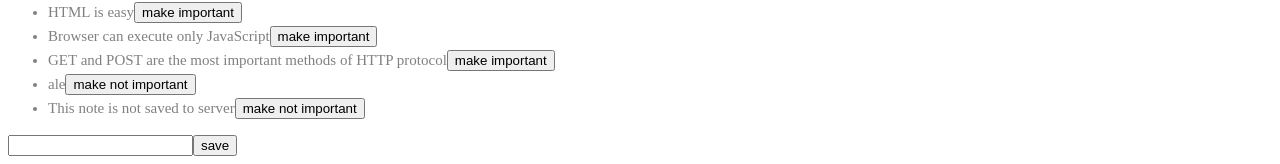
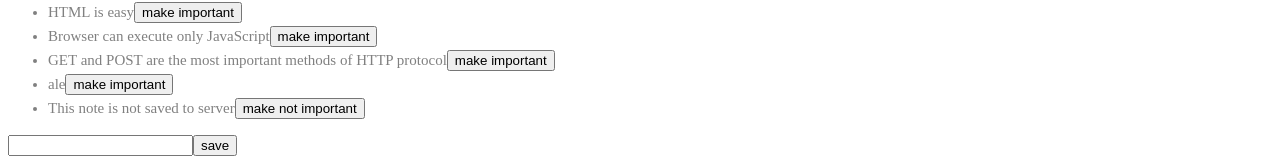
Before and after one commit to alexandremkf/Full-Stack---Parte-2, a React (Vite) app in the folder introdemo/notes-frontend/: page / in a window 1280 px wide. Shown: the part 177-341 px from the top of the page. Built offline with nearby package versions, Linux system fonts and the light colour scheme; data requests are answered from the project's data file.

Commit message:
Fiz pequenas mudanças no notes.

```diff
--- a/introdemo/notes-frontend/db.json
+++ b/introdemo/notes-frontend/db.json
@@ -18,7 +18,7 @@
     {
       "id": "4",
       "content": "ale",
-      "important": true
+      "important": false
     }
   ]
 }
--- a/introdemo/notes-frontend/src/components/Notification.jsx
+++ b/introdemo/notes-frontend/src/components/Notification.jsx
@@ -4,9 +4,9 @@ const Notification = ({ message }) => {
     }
 
     return (
-      <div className="error">
-        {message}
-      </div>
+        <div className="error">
+            {message}
+        </div>
     )
   }
 
```
